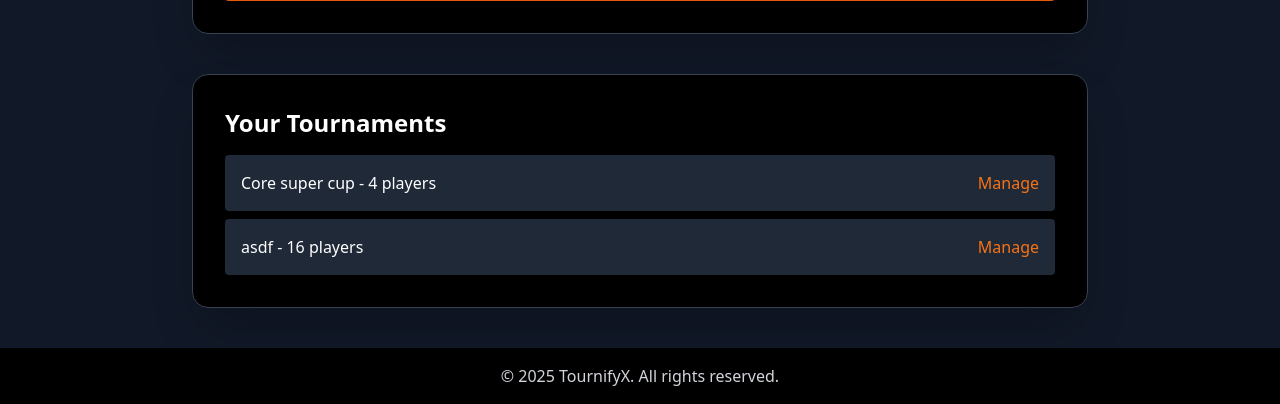
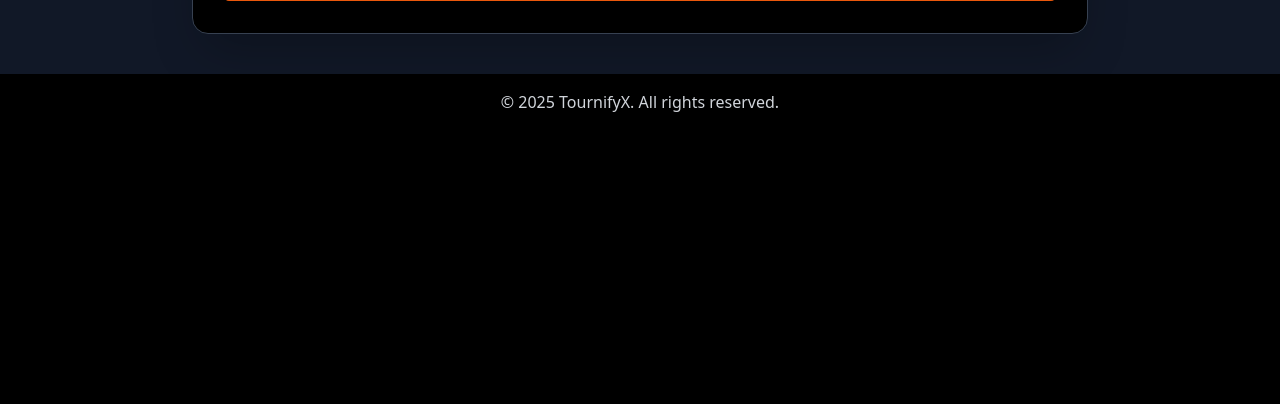
Before and after one commit to Arkibba/TournifyX, a Django app: page /host-tournament/ in a window 1280 px wide. Shown: the part 1108-1512 px from the top of the page. After the commit the page ends 1220 px from the top, so only its background shows below. Run offline with Django 5.2, Linux system fonts and the light colour scheme; a user stored in the database is signed in; data comes from the database, SQL or seed files in the repository; both versions use the stored data as it was after the commit; some libraries are stand-ins or nearby versions.

Commit message:
removed extra dashboard

```diff
--- a/templates/host_tournament.html
+++ b/templates/host_tournament.html
@@ -68,18 +68,6 @@
     </form>
   </div>
 
-  <!-- Tournaments List -->
-  <div class="w-full max-w-4xl bg-black text-white rounded-2xl shadow-2xl p-8 mt-10 backdrop-blur-md border border-gray-700">
-    <h2 class="text-2xl font-bold mb-4">Your Tournaments</h2>
-    <ul class="space-y-2">
-      {% for tournament in tournaments %}
-        <li class="flex justify-between items-center bg-gray-800 p-4 rounded">
-          <span>{{ tournament.name }} - {{ tournament.num_participants }} players</span>
-          <a href="{% url 'tournament_dashboard' tournament.id %}" class="text-orange-500 hover:underline">Manage</a>
-        </li>
-      {% endfor %}
-    </ul>
-  </div>
-</div>
+
 
 {% endblock %}
```
Also changed, not shown: db.sqlite3.
